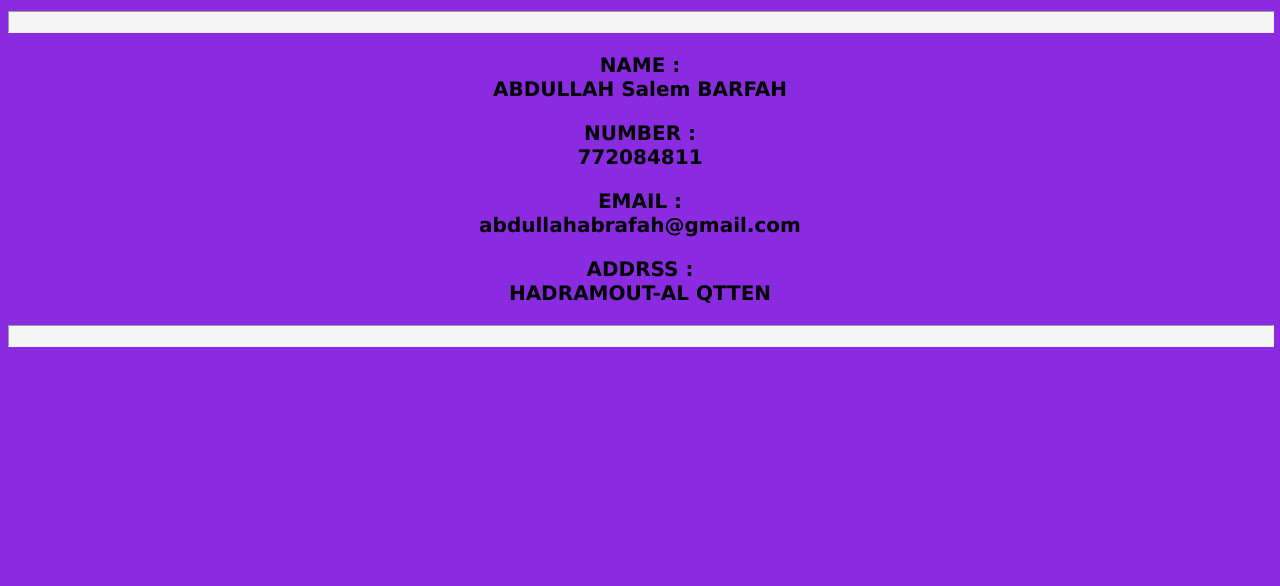
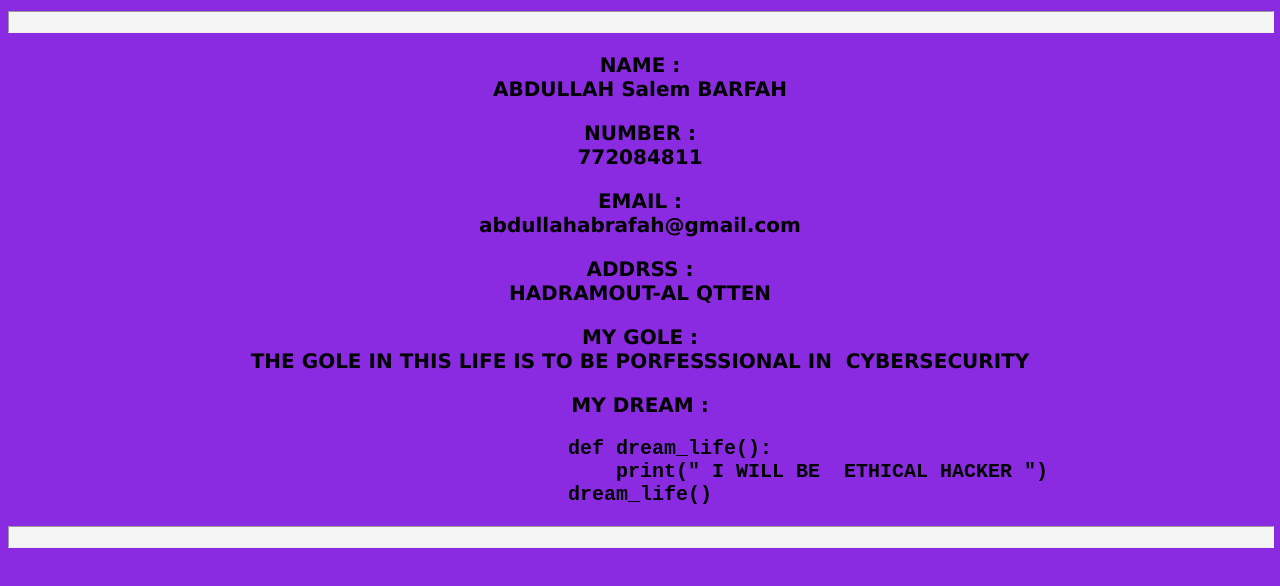
Before and after one commit to brafah/brafah.github.io, a plain HTML site: page index.html in a window 1280 px wide. Shown: the part 88-674 px from the top of the page. Drawn offline with Linux system fonts and the light colour scheme.

Commit message:
NEW CHANGES IN INDEX.HTML

```diff
--- a/index.html
+++ b/index.html
@@ -43,6 +43,9 @@ h3{
             <h3><strong>NUMBER :</strong>  <br> 772084811</h3>
                 <h3><strong>EMAIL :</strong>  <br> abdullahabrafah@gmail.com</h3>
                     <h3><strong>ADDRSS :</strong>  <br> HADRAMOUT-AL QTTEN </h3>
+                        <h3><strong>MY GOLE :</strong>  <br> THE GOLE IN THIS LIFE IS TO BE PORFESSSIONAL IN &nbspCYBERSECURITY </h3>
+                            <h3><strong>MY DREAM :</strong>  <br><pre>     def dream_life():
+              			print(" I WILL BE  ETHICAL HACKER ")<br>dream_life()</pre></h3>
     <hr>
         </center>
           <h1></h1>
```
